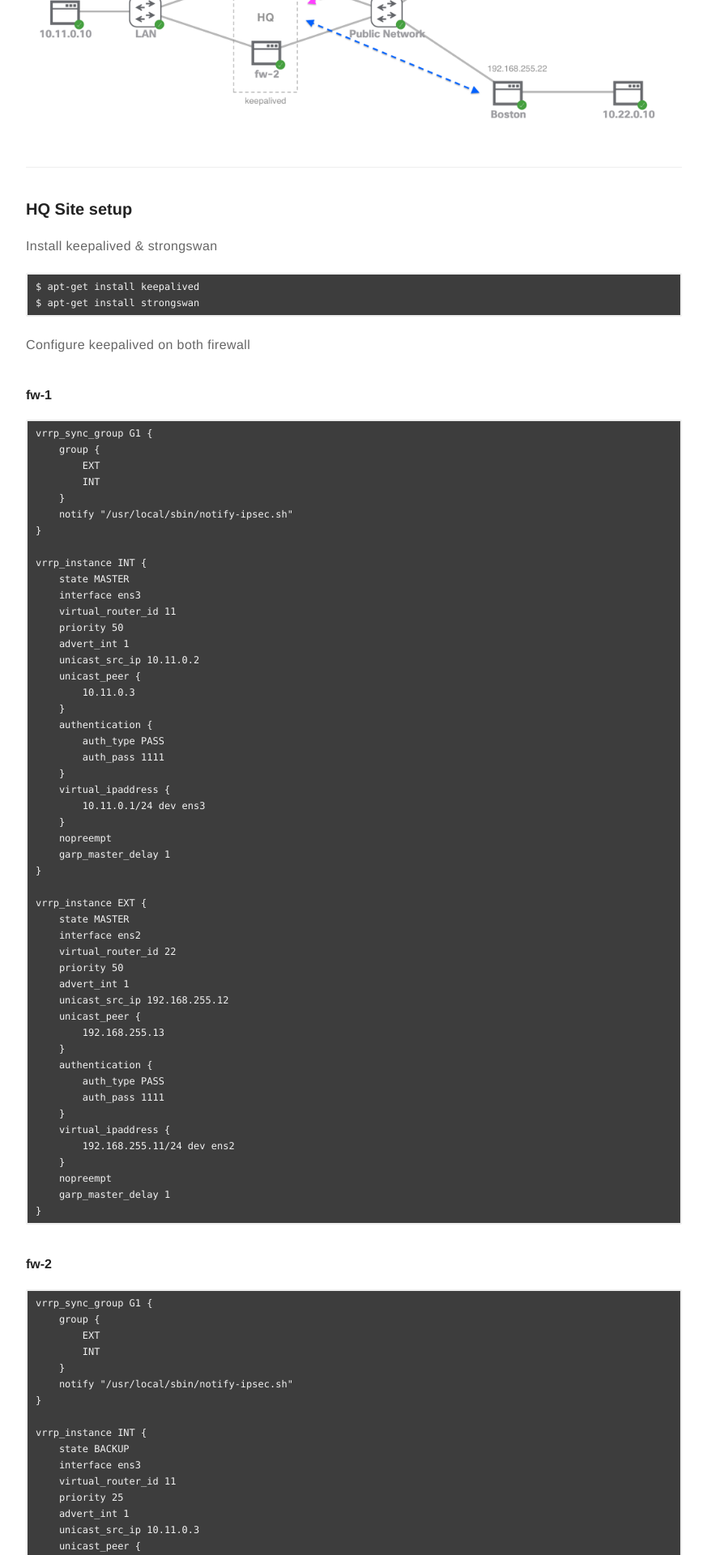
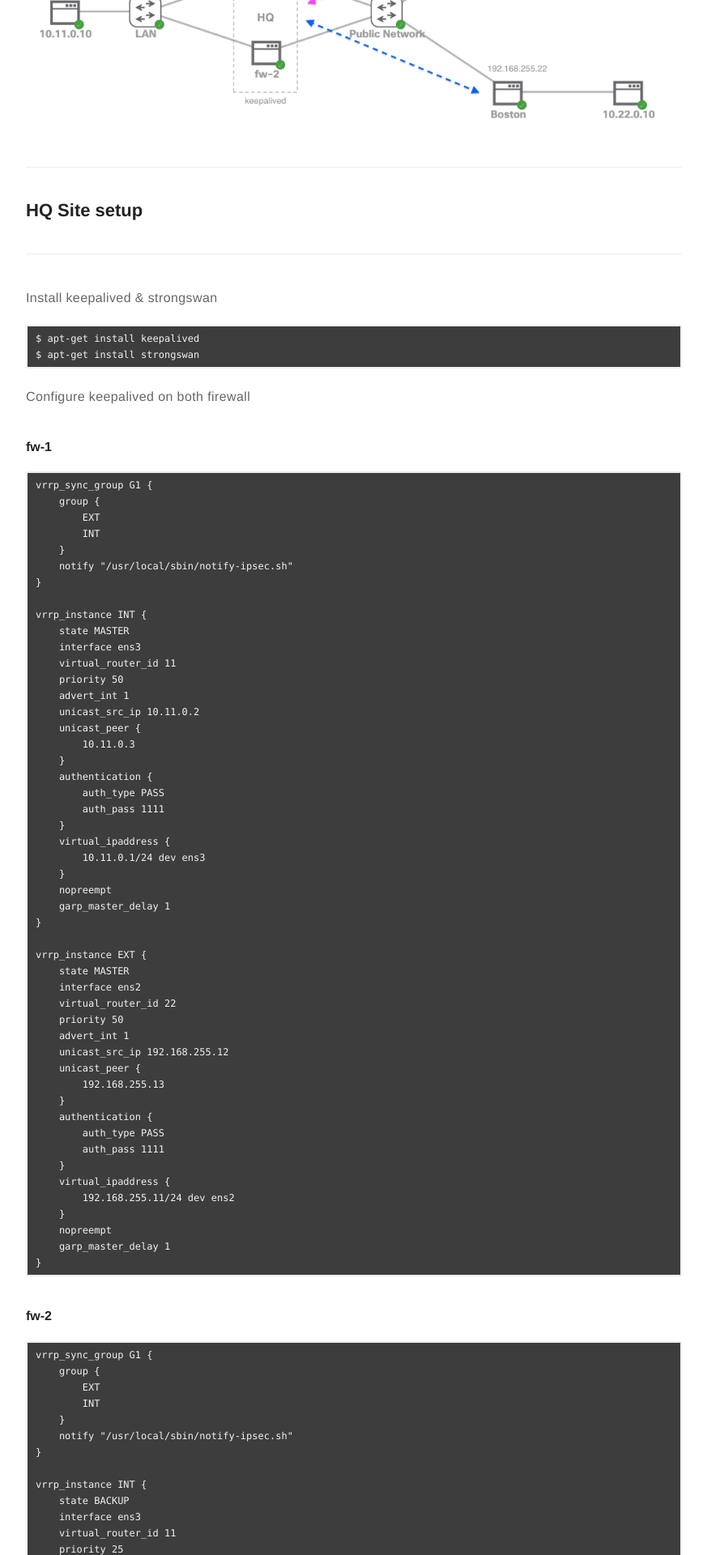
Before and after one commit to satishdotpatel/satishdotpatel.github.io, a Jekyll site: the page built from _posts/2021-10-08-ha-strongswan-ipsec-vpn.markdown, in a window 1280 px wide. Shown: the part 1444-3364 px from the top of the page at 81% size, without its empty margins (203-1076 px from the left). Built offline with Jekyll 4.4.1, drawn with Linux system fonts in a browser that asks for light colours; comment, search, counter and statistics services are not loaded.

````diff
--- a/_posts/2021-10-08-ha-strongswan-ipsec-vpn.markdown
+++ b/_posts/2021-10-08-ha-strongswan-ipsec-vpn.markdown
@@ -53,8 +53,8 @@ This blog post is about demonstrating how to setup Linux based strongswan IPsec
 
 ----------------------------------
 
-### HQ Site setup
-
+## HQ Site setup
+----------------------------------
 Install keepalived & strongswan
 
 ```
@@ -263,8 +263,8 @@ $ ipsec start
 Starting strongSwan 5.6.2 IPsec [starter]...
 ```
 
-### Boston site
-
+## Boston site
+--------------------------------
 Install strongswan
 
 ```
@@ -328,7 +328,8 @@ paris-to-amsterdam{1}:   10.22.0.0/24 === 10.11.0.0/24
 ```
 
 
-### Phoenix Site
+## Phoenix Site
+---------------------------------
 
 Here we have Cisco ASA firewall and here is the config snippet.
 
````
